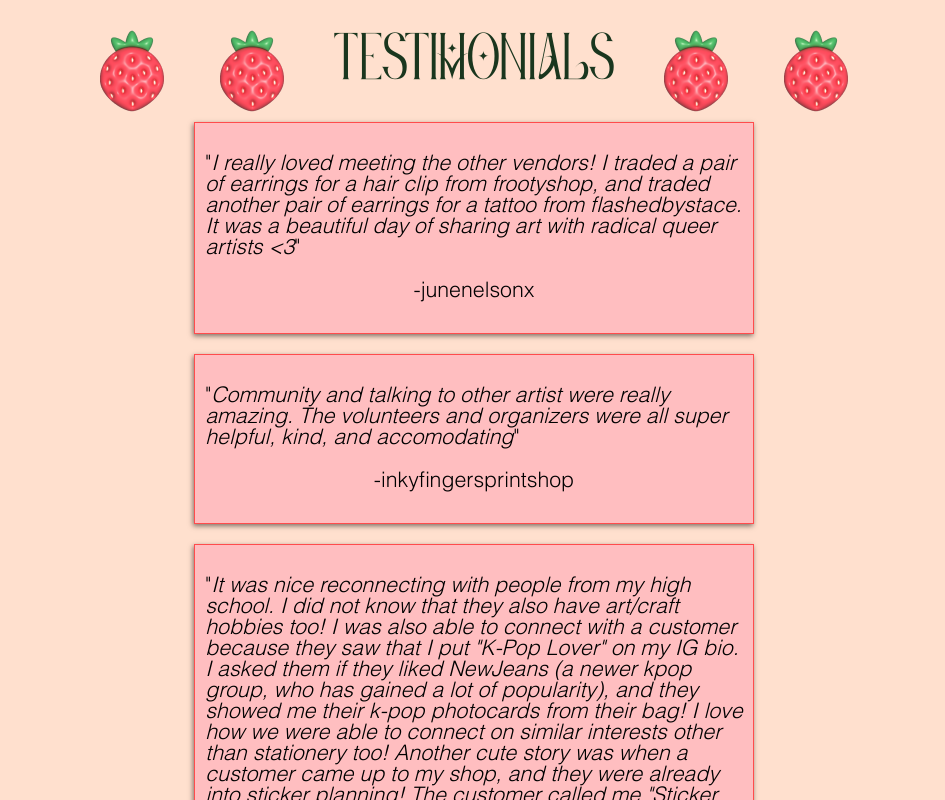
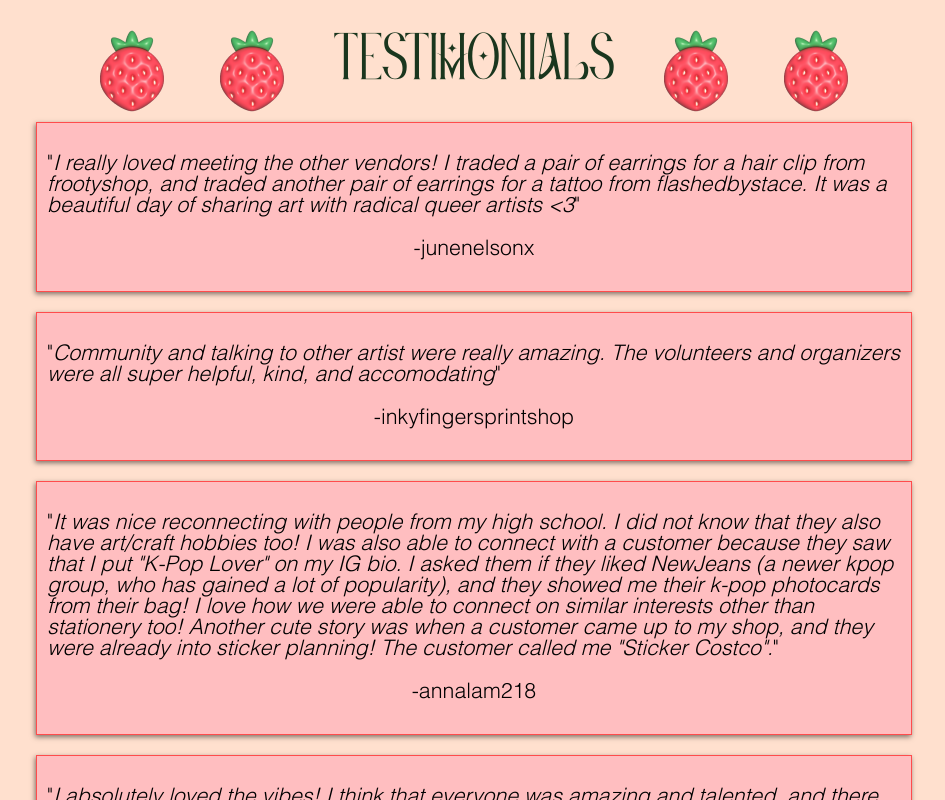
Before and after one commit to michellewong793/queer-art-fair-v2, a Next.js app: page / in a window 1280 px wide. Shown: the part 1400-2200 px from the top of the page, without its empty margins (166-1111 px from the left). Built offline with nearby package versions, Linux system fonts and the light colour scheme; a web font is replaced by a local one.

Commit message:
Widens the testimonials on the homepage

```diff
--- a/components/Testimonial.module.css
+++ b/components/Testimonial.module.css
@@ -15,10 +15,3 @@
 .source {
     text-align: center;
 }
-
-@media screen and (min-width: 480px) {
-    .textContainer {
-        width: 60%;
-        min-width: 330px;
-    }
-}
```
